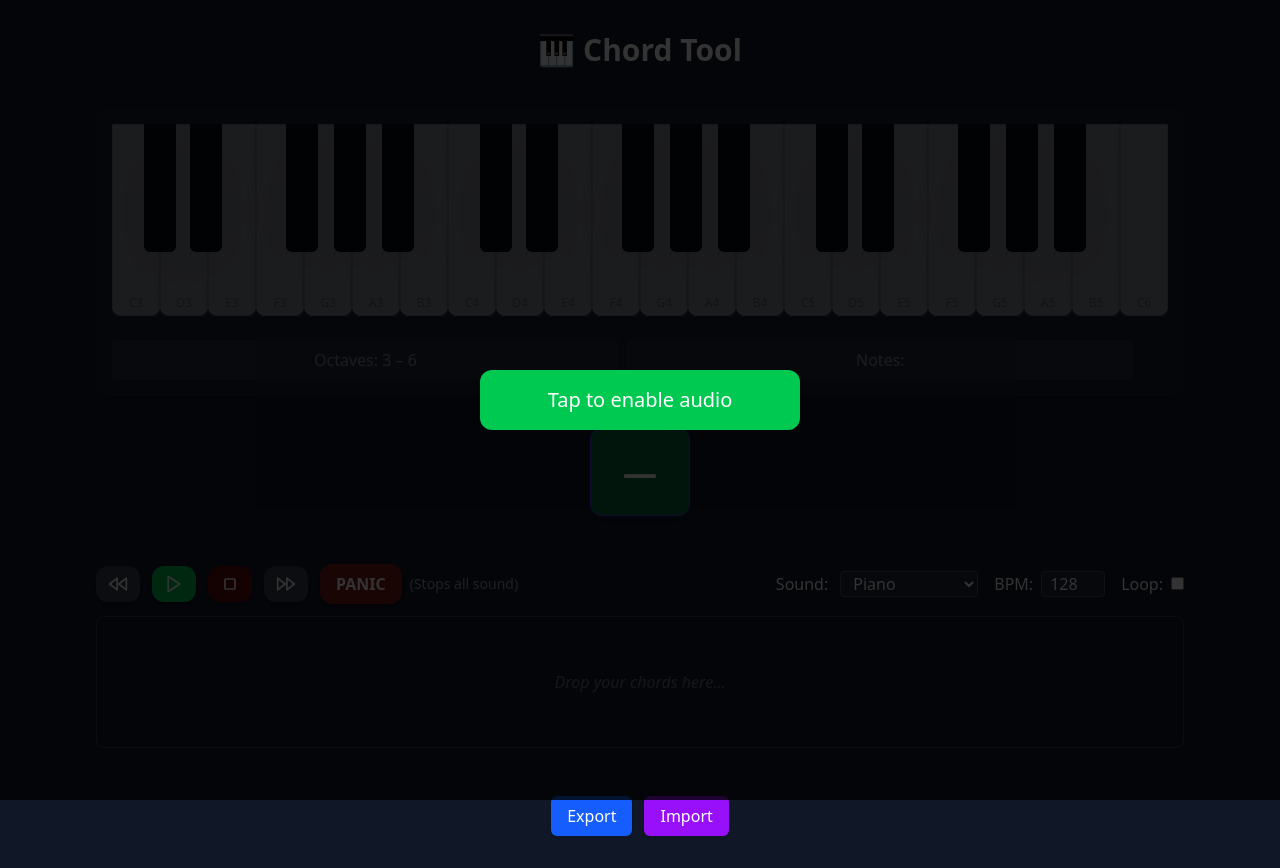
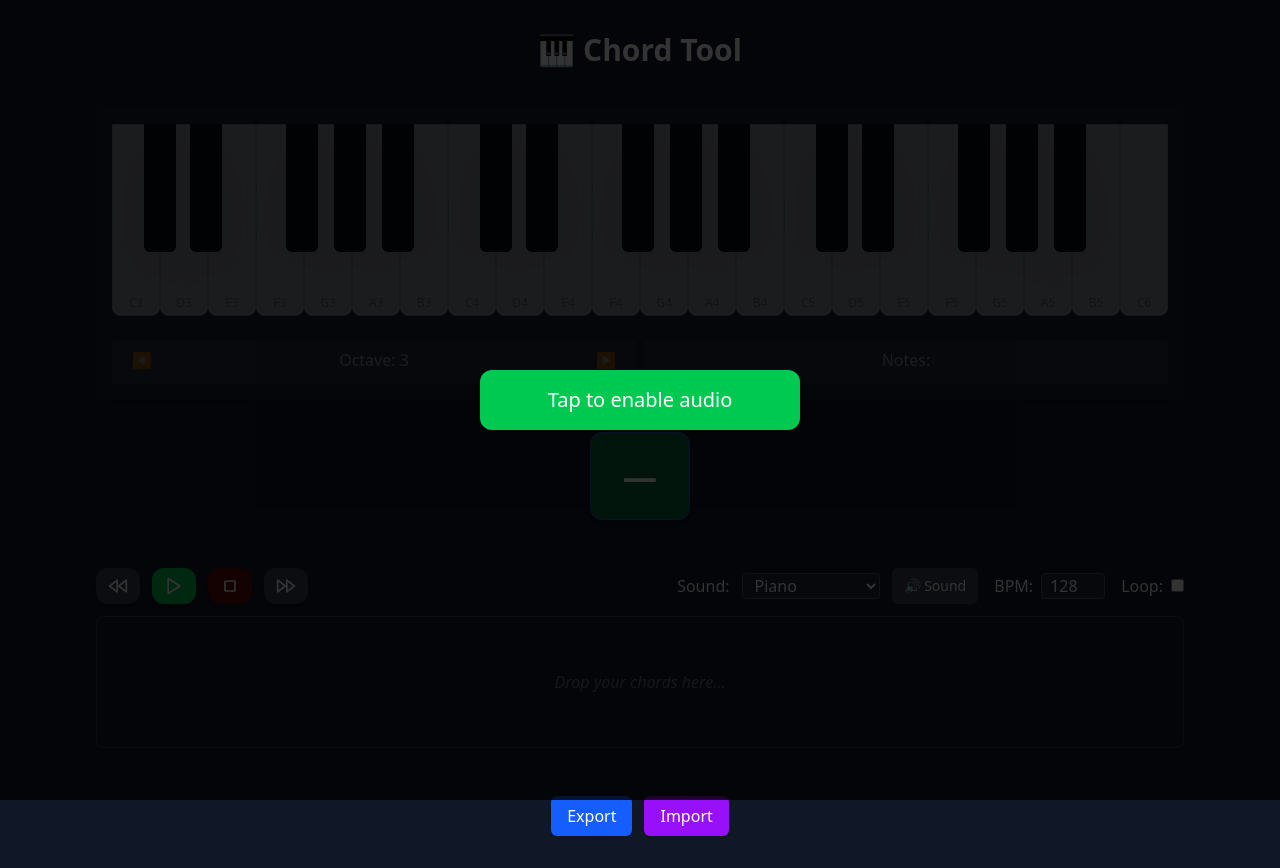
Before and after one commit to pantoniotti/kords, a React (Vite) app: page / in a window 1280 px wide. Built offline with nearby package versions, Linux system fonts and the light colour scheme.

Commit message:
Add mute button and AudioUiContext

```diff
--- a/src/atoms/InstrumentSelector.tsx
+++ b/src/atoms/InstrumentSelector.tsx
@@ -1,5 +1,6 @@
 // src/components/InstrumentSelector.tsx
 import type { InstrumentId } from "../helpers/AudioEngine";
+import { MuteButton } from "./MuteButton";
 
 type Props = {
     current: string;
@@ -32,6 +33,7 @@ export default function InstrumentSelector({ current, onChange }: Props) {
                     </option>
                 ))}
             </select>
+            <MuteButton />
         </div>
     );
 }
--- /dev/null
+++ b/src/atoms/MuteButton.tsx
@@ -0,0 +1,17 @@
+import { useAudioUi } from "../context/AudioUiContext";
+
+export function MuteButton() {
+    const { muted, setMuted } = useAudioUi();
+
+    return (
+        <button
+            onClick={() => setMuted(m => !m)}
+            className={`
+            px-3 py-2 rounded-md text-sm font-medium
+            ${muted ? "bg-red-600" : "bg-gray-700 hover:bg-gray-600"}
+        `}
+        >
+            {muted ? "🔇 Muted" : "🔊 Sound"}
+        </button>
+    );
+}
--- a/src/atoms/TransportButtons.tsx
+++ b/src/atoms/TransportButtons.tsx
@@ -73,7 +73,7 @@ export default function TransportButtons({
             </RippleButton>
 
             {/* panic button + label */}
-            <div className="flex items-center gap-2 shrink-0">
+            <div className="flex items-center gap-2 shrink-0 hidden">
                 <RippleButton
                     onClick={() => {
                         audioEngine.panic();
--- a/src/components/Keyboard.tsx
+++ b/src/components/Keyboard.tsx
@@ -1,5 +1,4 @@
-// src/components/Keyboard.tsx
-import { useEffect, useRef } from "react";
+import { useEffect, useRef, useState } from "react";
 
 /* ---------- keyboard layout ---------- */
 const KEYS = [
@@ -61,12 +60,13 @@ export default function Keyboard({
 	const blackKeyHeight = isMobile ? 90 : 128;
 	const blackKeyOffsetMap: Record<string, number> = { C: 32, D: 30, F: 30, G: 30, A: 30 };
 
+	const scrollRef = useRef<HTMLDivElement | null>(null);
+
 	/* ---------- visible keys ---------- */
 	const startIndex = Math.min(
 		Math.max(0, KEYS.findIndex(k => parseInt(k.slice(-1)) === baseOctave)),
 		KEYS.length - VISIBLE_KEYS_COUNT
 	);
-
 	const visibleKeys = KEYS.slice(startIndex, startIndex + VISIBLE_KEYS_COUNT);
 	const visibleWhiteKeys = visibleKeys.filter(k => !k.includes("#"));
 
@@ -76,11 +76,9 @@ export default function Keyboard({
 			const pred = KEYS[KEYS.indexOf(key) - 1];
 			const idx = visibleWhiteKeys.indexOf(pred);
 			const offset = blackKeyOffsetMap[pred?.[0]];
-			return idx >= 0 && offset !== undefined
-				? { note: key, left: idx * whiteKeyWidth + offset }
-				: null;
+			return idx >= 0 && offset !== undefined ? { note: key, left: idx * whiteKeyWidth + offset } : null;
 		})
-		.filter(Boolean) as { note: string; left: number }[];
+		.filter(Boolean) as { note: string, left: number }[];
 
 	/* ---------- computer keyboard ---------- */
 	useEffect(() => {
@@ -98,27 +96,32 @@ export default function Keyboard({
 		};
 		window.addEventListener("keydown", down);
 		window.addEventListener("keyup", up);
-		return () => {
-			window.removeEventListener("keydown", down);
-			window.removeEventListener("keyup", up);
+		return () => { window.removeEventListener("keydown", down); window.removeEventListener("keyup", up); };
+	}, [baseOctave, isMobile]);
+
+	/* ---------- scroll buttons (desktop) ---------- */
+	// const scrollAmount = whiteKeyWidth * 5; // 5 keys at a time
+	// const scrollLeft = () => { scrollRef.current?.scrollBy({ left: -scrollAmount, behavior: "smooth" }); };
+	// const scrollRight = () => { scrollRef.current?.scrollBy({ left: scrollAmount, behavior: "smooth" }); };
+
+	// Replace the scroll buttons handlers with:
+	const scrollLeft = () => {
+		setBaseOctave(Math.max(1, baseOctave - 1));
 	};
-	}, [baseOctave, isMobile]);
+
+	const scrollRight = () => {
+		setBaseOctave(Math.min(6, baseOctave + 1));
+	};
+
 
 	/* ---------- width observer ---------- */
 	const rootRef = useRef<HTMLDivElement | null>(null);
-
 	useEffect(() => {
 		if (!rootRef.current || !onWidthChange) return;
-
-		const update = () => {
-			onWidthChange(rootRef.current!.offsetWidth);
-		};
-
+		const update = () => onWidthChange(rootRef.current!.offsetWidth);
 		update();
-
 		const ro = new ResizeObserver(update);
 		ro.observe(rootRef.current);
-
 		return () => ro.disconnect();
 	}, [onWidthChange]);
 
@@ -126,17 +129,12 @@ export default function Keyboard({
 	return (
 		<div
 			ref={rootRef}
-			id="keyboard-wrapper"
-			className="p-4 bg-gray-800 rounded-xl shadow-lg"
+			className="p-4 bg-gray-800 rounded-xl shadow-lg flex flex-col gap-2"
 			style={{ pointerEvents: disabled ? "none" : "auto", opacity: disabled ? 0.5 : 1 }}
 		>
-			<div
-				className="relative mx-auto max-w-full overflow-hidden"
-				style={{
-					width: visibleWhiteKeys.length * whiteKeyWidth,
-					height: keyboardHeight
-				}}
-		>
+			{/* Scrollable keyboard */}
+			<div ref={scrollRef} className="overflow-x-auto touch-pan-x scrollbar-hide mx-auto">
+				<div className="relative" style={{ width: visibleWhiteKeys.length * whiteKeyWidth, height: keyboardHeight }}>
 					{/* White keys */}
 					<div className="flex">
 						{visibleWhiteKeys.map(note => {
@@ -145,17 +143,10 @@ export default function Keyboard({
 								<div
 									key={note}
 									onPointerDown={() => onNoteClick(note)}
-								className={`
-									h-[192px] border border-gray-300 rounded-b-lg
-									relative z-0 cursor-pointer transition shadow-md box-border
-									${isActive ? "bg-blue-400" : "bg-white"}
-								`}
-								style={{ width: `${whiteKeyWidth}px` }}
+									className={`relative border border-gray-300 rounded-b-lg cursor-pointer ${isActive ? "bg-blue-400" : "bg-white"}`}
+									style={{ width: whiteKeyWidth, height: keyboardHeight - 8 }}
 								>
-							{/* Note label at the bottom */}
-							<span className="absolute bottom-1 w-full text-center text-gray-400 text-xs select-none pointer-events-none">
-								{note}
-							</span>
+									<span className="absolute bottom-1 w-full text-center text-gray-400 text-xs select-none">{note}</span>
 								</div>
 							);
 						})}
@@ -168,25 +159,27 @@ export default function Keyboard({
 							<div
 								key={note}
 								onPointerDown={() => onNoteClick(note)}
-							className={`
-								absolute top-0 z-10 h-[128px]
-								rounded-b-md cursor-pointer transition shadow-2xl box-border
-								active:scale-95 touch-none
-								${isActive ? "bg-blue-800" : "bg-black"}
-							`}
-							style={{ width: "32px", left }}
+								className={`absolute top-0 z-10 rounded-b-md cursor-pointer shadow-2xl ${isActive ? "bg-blue-800" : "bg-black"}`}
+								style={{ width: 32, left, height: blackKeyHeight }}
 							/>
 						);
 					})}
 				</div>
+			</div>
 
 			{/* Footer info */}
-			<div className="mt-4 w-full flex flex-col sm:flex-row gap-2">
-				<div className="p-2 bg-gray-700 text-white rounded text-center w-full sm:w-[48%]">
-					Octaves: {visibleKeys[0]?.slice(-1)} – {visibleKeys[visibleKeys.length - 1]?.slice(-1)}
+			<div className="flex flex-col sm:flex-row gap-2 mt-2">
+				<div className="p-2 bg-gray-700 text-white rounded text-center w-full sm:w-1/2">
+					{/* Desktop scroll buttons */}
+					{!isMobile && (
+						<div className="flex justify-between mb-1">
+							<button onClick={scrollLeft} className="px-3 py-0 bg-gray-700 rounded text-white">◀</button>
+							Octave: {baseOctave}
+							<button onClick={scrollRight} className="px-3 py-0 bg-gray-700 rounded text-white">▶</button>
 						</div>
-
-				<div className="p-2 bg-gray-700 text-white rounded text-center w-full sm:w-[48%]">
+					)}
+				</div>
+				<div className="p-2 bg-gray-700 text-white rounded text-center w-full sm:w-1/2">
 					Notes: {activeNotes.join(" • ") || ""}
 				</div>
 			</div>
--- a/src/components/KordApp.tsx
+++ b/src/components/KordApp.tsx
@@ -9,6 +9,7 @@ import ChordTimeline from "./ChordsTimeline";
 import ChordImportExport from "./ChordImportExport";
 import ChordDisplay from "./ChordDisplay";
 import { AudioHelper } from "../helpers/AudioHelper";
+import { AudioUiContext } from "../context/AudioUiContext";
 
 const BEATS_PER_BAR = 4;
 const BASE_OCTAVE_DEFAULT = 3;
@@ -47,7 +48,7 @@ export default function KordApp() {
 	const [instrument, setInstrument] = useState<InstrumentId>("acoustic_grand_piano");
 	const [isPlaying, setIsPlaying] = useState(false);
 	const [uiLocked, setUiLocked] = useState(false);
-
+	const [muted, setMuted] = useState(false);
 
 	/* ---------- refs ---------- */
 	// audio engine
@@ -71,6 +72,10 @@ export default function KordApp() {
 
 		setInstrument(id);
 	};
+
+	useEffect(() => {
+		audioEngine.current.setMuted(muted);
+	}, [muted]);
 
 	/* ---------- spacebar transport ---------- */
 	useEffect(() => {
@@ -210,15 +215,15 @@ export default function KordApp() {
 
 		pressedNotes.current.add(note);
 
-		// 🔊 audio: play ONLY this note
-		audioEngine.current.playNote(note);
-
 		// 🎼 commit chord visually
 		const chord = sortNotesByPitch(Array.from(pressedNotes.current));
 		setCurrentChordNotes(chord);
 
 		const matches = detectChord(chord);
 		setChordName(matches.length ? matches[0] : "—");
+
+		// 🔊 audio: play ONLY this note
+		audioEngine.current.playNote(note);
 	};
 
 	/* ---------- Keyboard release ---------- */
@@ -328,6 +333,7 @@ export default function KordApp() {
 					</div>
 				)}
 
+				<AudioUiContext.Provider value={{ muted, setMuted }}>
 					<Keyboard
 						baseOctave={baseOctave}
 						setBaseOctave={setBaseOctave}
@@ -369,6 +375,7 @@ export default function KordApp() {
 							setUiLocked={setUiLocked}
 							/>
 					</div>
+				</AudioUiContext.Provider>
 			</div>
 		</div>
 	);
--- /dev/null
+++ b/src/context/AudioUiContext.tsx
@@ -0,0 +1,16 @@
+import { createContext, useContext } from "react";
+
+export type AudioUiState = {
+    muted: boolean;
+    setMuted: React.Dispatch<React.SetStateAction<boolean>>;
+};
+
+export const AudioUiContext = createContext<AudioUiState | null>(null);
+
+export function useAudioUi() {
+    const ctx = useContext(AudioUiContext);
+    if (!ctx) {
+        throw new Error("useAudioUi must be used inside AudioUiContext.Provider");
+    }
+    return ctx;
+}
--- a/src/helpers/AudioEngine.ts
+++ b/src/helpers/AudioEngine.ts
@@ -26,15 +26,16 @@ export class AudioEngine {
     private sfActiveNotes: Map<string, Set<() => void>> = new Map();
     private sequenceTimeouts: number[] = [];
 
-    private masterGain: GainNode;
-
     private sfInstruments: Map<InstrumentId, Soundfont.Player> = new Map();
     private sfInstrument: Soundfont.Player | null = null;
     private useSoundfont = false;
     private soundfontReady = false;
     private noteReleaseSec = 0.25;
 
-    constructor(bpm = 120, sound: SoundType = "sawtooth") {
+    private masterGain: GainNode;
+    private muted = false;
+
+    constructor(bpm = 120, sound: SoundType = "sine") {
         this.context = new AudioContext({ latencyHint: "interactive" });
         this.bpm = bpm;
         this.sound = sound;
@@ -59,6 +60,11 @@ export class AudioEngine {
 
     setReleaseTime(sec: number) {
         this.noteReleaseSec = sec;
+    }
+
+    setMuted(muted: boolean) {
+        this.muted = muted
+        this.masterGain.gain.value = muted ? 0 : 1.0;
     }
 
     /* ---------- Context ---------- */
@@ -226,6 +232,8 @@ export class AudioEngine {
 
     /* ---------- Play Single Note ---------- */
     playNote(note: string, durationSec?: number) {
+        if (this.muted) return
+
         this.resumeContext();
 
         // SoundFont playback
@@ -243,6 +251,8 @@ export class AudioEngine {
         chord: { notes: string[]; durationBeats?: number },
         onEnd?: () => void
     ) {
+        if (this.muted) return
+
         this.resumeContext();
         const ctx = this.getContext();
         const now = ctx.currentTime;
@@ -270,6 +280,8 @@ export class AudioEngine {
         loop = false,
         onStep?: (chord: { notes: string[] }, index: number) => void
     ) {
+        if (this.muted) return
+
         this.stopSequence();
 
         const schedule = (index: number) => {
@@ -329,6 +341,7 @@ export class AudioEngine {
     }
 
     panic() {
+        this.setMuted(true)
         this.stopSequence();
         this.stopAllNotes();
     }
```
Lines whose indentation alone changed are shown as unchanged.
